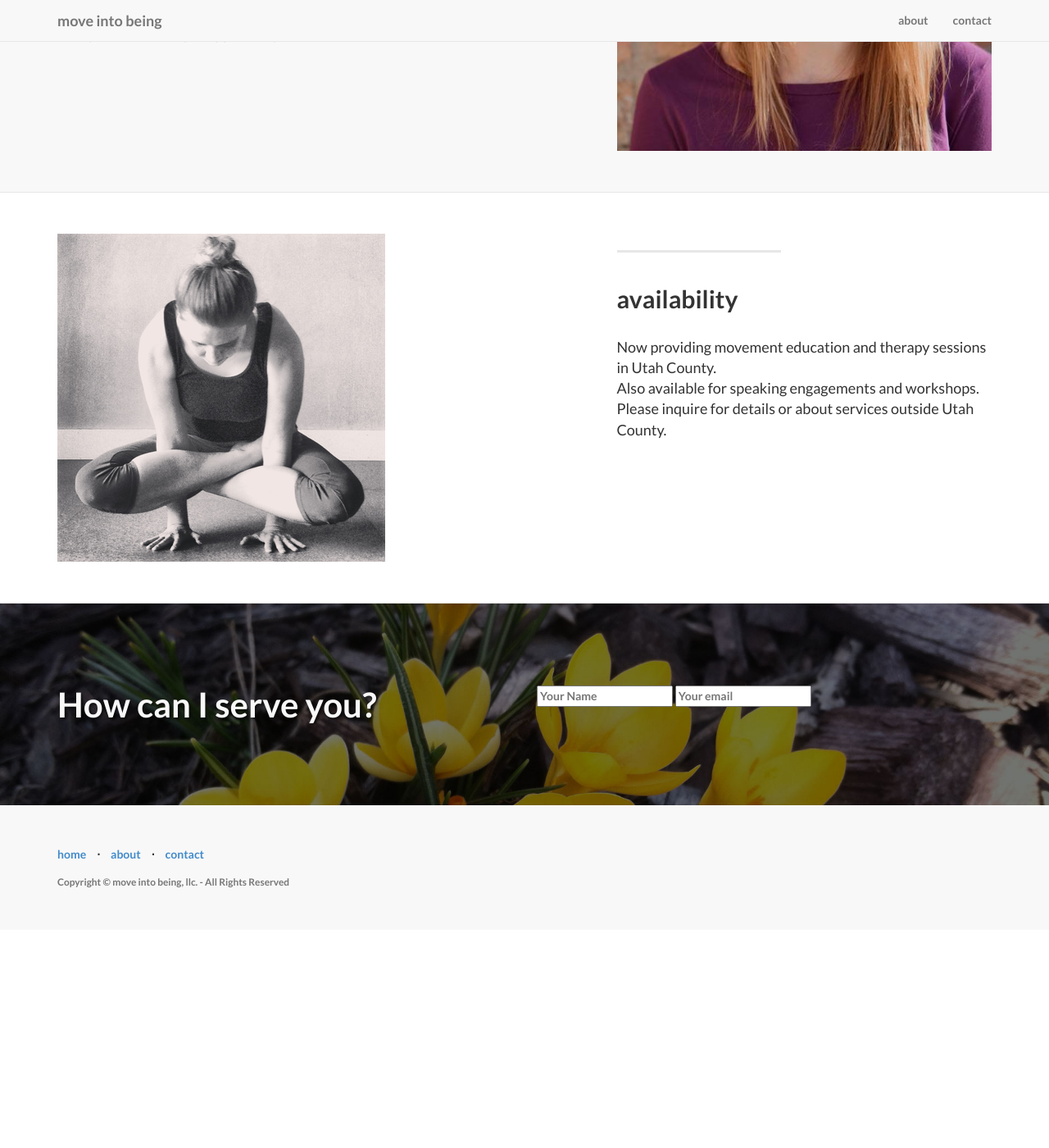
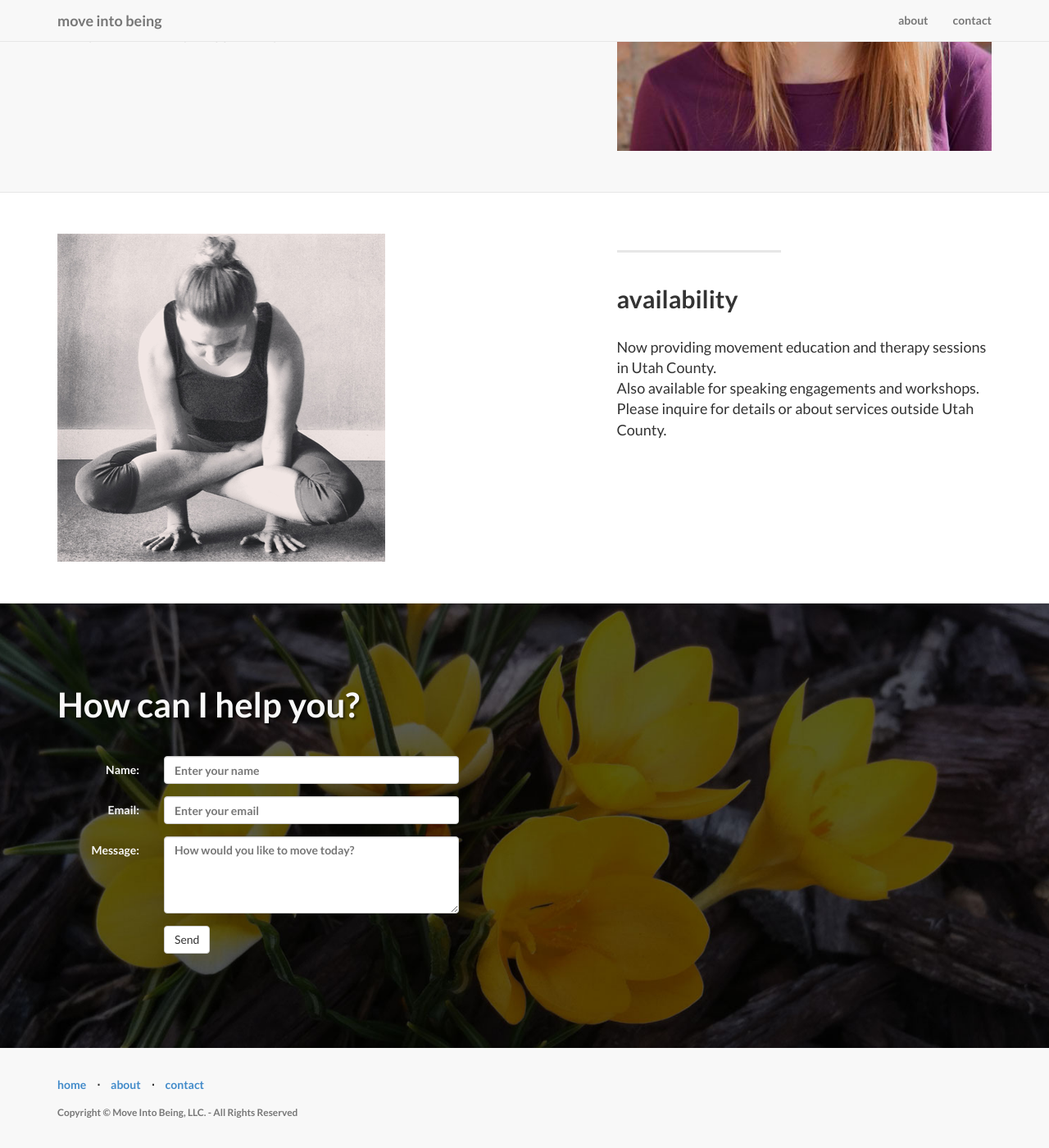
Before and after one commit to sarahmaeg/sarahmaeg.github.io, a Jekyll site: the page built from index.html, in a window 1280 px wide and 1400 px high, scrolled down 1013 px. Shown: the whole window at 82% size. Built offline with Jekyll 4.4.1, drawn with Linux system fonts in a browser that asks for light colours; before the commit the page ends 2147 px from its top, so only the background shows below that.

Commit message:
contact form

```diff
--- a/_includes/contact.html
+++ b/_includes/contact.html
@@ -4,14 +4,36 @@
 
         <div class="row">
             <div class="col-lg-6">
-                <h2>How can I serve you?</h2>
+                <h2>How can I help you?</h2>
             </div>
 
-            <div class="col-lg-6">
-                <form action="//formspree.io/sarahmaeg@email.com">
-                    <input type="text" name="name" placeholder="Your Name">
-                    <input type="text" name="_replyto" placeholder="Your email" />
-                    <!--<input type="submit" value="Send">-->
+            <div class="col-md-8">
+
+                <form class="form-horizontal" role="form" action="//formspree.io/sarahmaeg@email.com">
+                  <div class="form-group">
+                    <label class="control-label col-sm-2">Name:</label>
+                    <div class="col-sm-6">
+                      <input type="text" class="form-control" id="name" name="name" placeholder="Enter your name">
+                    </div>
+                  </div>
+                  <div class="form-group">
+                    <label class="control-label col-sm-2">Email:</label>
+                    <div class="col-sm-6">
+                      <input type="text" class="form-control" id="email" name="reply_to" placeholder="Enter your email">
+                    </div>
+                  </div>
+                  <div class="form-group">
+                    <label class="control-label col-sm-2">Message:</label>
+                    <div class="col-sm-6">
+                      <textarea rows="4" cols="50" class="form-control" id="message" name="message" placeholder="How would you like to move today?"></textarea>
+                    </div>
+                  </div>
+
+                  <div class="form-group">
+                    <div class="col-sm-offset-2 col-sm-6">
+                      <input type="submit" class="btn btn-default" value="Send">
+                    </div>
+                  </div>
                 </form>
             </div>
 
--- a/_includes/footer.html
+++ b/_includes/footer.html
@@ -18,7 +18,7 @@
                         <a href="#contact">contact</a>
                     </li>
                 </ul>
-                <p class="copyright text-muted small">Copyright &copy; {{ site.title }}, llc. - All Rights Reserved</p>
+                <p class="copyright text-muted small">Copyright &copy; Move Into Being, LLC. - All Rights Reserved</p>
             </div>
             <div class="col-md-4">
 
--- a/css/landing-page.css
+++ b/css/landing-page.css
@@ -112,7 +112,7 @@ h6 {
 .banner {
     padding: 100px 0;
     color: #f8f8f8;
-    background: url(../img/flowers1900.jpg) no-repeat center center;
+    background: url(../img/flowers2_1900.jpg) no-repeat center center;
     background-size: cover;
 }
 
@@ -157,10 +157,16 @@ h6 {
 }
 
 footer {
-    padding: 50px 0;
+    padding: 35px 0;
     background-color: #f8f8f8;
 }
 
 p.copyright {
     margin: 15px 0 0;
 }
+
+
+.form-horizontal{
+    padding-top: 40px;
+
+}
```
Also changed, not shown: img/flowers1900.jpg, img/flowers2_1900.jpg (added), 6 other files.
